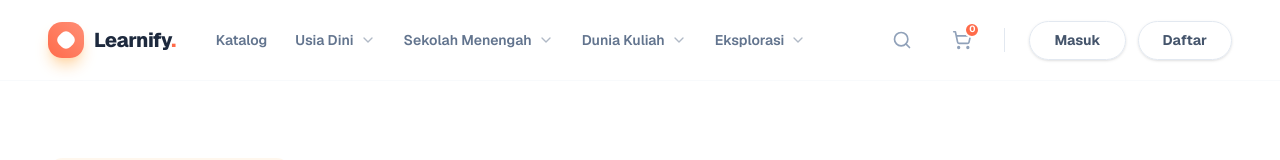
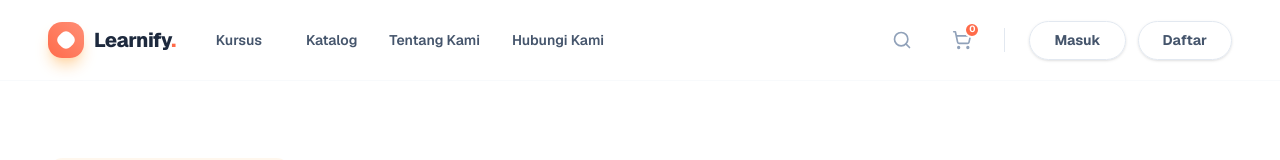
Before and after one commit to C2-Coding-Crew/learnify-lms, a Next.js app: page / in a window 1280 px wide. Shown: the top 160 px of the page. Built offline with nearby package versions, Linux system fonts and the light colour scheme.

Commit message:
membuat homepage

```diff
--- a/app/page.tsx
+++ b/app/page.tsx
@@ -14,7 +14,7 @@ import {
 
 export default function LearnifyPage() {
   return (
-    <div className="min-h-screen bg-white text-[#1E1E1E] font-sans" >
+    <div className="min-h-screen bg-white text-[#1E1E1E] font-sans">
       {/* --- NAVBAR --- */}
       <nav className="sticky top-0 z-[100] bg-white/80 backdrop-blur-md border-b border-slate-50">
         <div className="h-[80px] px-6 md:px-12 flex items-center justify-between max-w-[1440px] mx-auto">
@@ -30,22 +30,35 @@ export default function LearnifyPage() {
             </Link>
 
             {/* Navigation Links */}
-            <div className="hidden xl:flex items-center gap-7 text-[14px] font-semibold text-slate-500">
-              <Link href="#" className="hover:text-[#FF6B4A] transition-colors">
+            <div className="hidden xl:flex items-center gap-8 text-[14px] font-semibold text-slate-600">
+              {/* Link Kursus dengan efek titik */}
+              <Link
+                href="/courses"
+                className="hover:text-[#FF6B4A] transition-colors flex items-center gap-1.5 group">
+                Kursus
+                <span className="w-1.5 h-1.5 bg-[#FF6B4A] rounded-full opacity-0 group-hover:opacity-100 transition-opacity" />
+              </Link>
+
+              {/* Menu Katalog - Sekarang jadi Link biasa tanpa panah */}
+              <Link
+                href="/catalog"
+                className="hover:text-[#FF6B4A] transition-colors">
                 Katalog
               </Link>
-              <button className="flex items-center gap-1.5 hover:text-[#FF6B4A] transition-all">
-                Usia Dini <ChevronDown className="h-4 w-4 opacity-50" />
-              </button>
-              <button className="flex items-center gap-1.5 hover:text-[#FF6B4A] transition-all">
-                Sekolah Menengah <ChevronDown className="h-4 w-4 opacity-50" />
-              </button>
-              <button className="flex items-center gap-1.5 hover:text-[#FF6B4A] transition-all">
-                Dunia Kuliah <ChevronDown className="h-4 w-4 opacity-50" />
-              </button>
-              <button className="flex items-center gap-1.5 hover:text-[#FF6B4A] transition-all">
-                Eksplorasi <ChevronDown className="h-4 w-4 opacity-50" />
-              </button>
+
+              {/* Menu Tentang Kami */}
+              <Link
+                href="/about"
+                className="hover:text-[#FF6B4A] transition-colors">
+                Tentang Kami
+              </Link>
+
+              {/* Menu Hubungi Kami */}
+              <Link
+                href="/contact"
+                className="hover:text-[#FF6B4A] transition-colors">
+                Hubungi Kami
+              </Link>
             </div>
           </div>
 
@@ -71,7 +84,8 @@ export default function LearnifyPage() {
               {/* Tombol Masuk */}
               <Link
                 href="/login"
-                className="px-6 py-2 text-[14px] font-bold text-slate-600 border border-slate-200 rounded-full hover:text-[#FF6B4A] hover:border-[#FF6B4A] hover:bg-orange-50 transition-all duration-300 shadow-sm hover:shadow-orange-100">
+                className="px-6 py-2 text-[14px] font-bold text-slate-600 border border-slate-200 rounded-full hover:text-[#FF6B4A] hover:border-[#FF6B4A] hover:bg-orange-50 transition-all duration-300 shadow-sm hover:shadow-orange-100"
+              >
                 Masuk
               </Link>
 
@@ -291,7 +305,7 @@ export default function LearnifyPage() {
               <button className="px-8 py-3 rounded-xl font-bold text-slate-600 hover:bg-slate-50 transition-all">
                 Level Dasar
               </button>
-              <button className="px-8 py-3 rounded-xl font-bold bg-[#FF6B4A] text-white shadow-lg shadow-orange-100 -translate-y-1 transition-all">
+              <button className="px-8 py-3 rounded-xl font-bold text-slate-600 hover:bg-slate-50 transition-all">
                 Level Menengah
               </button>
               <button className="px-8 py-3 rounded-xl font-bold text-slate-600 hover:bg-slate-50 transition-all">
```
